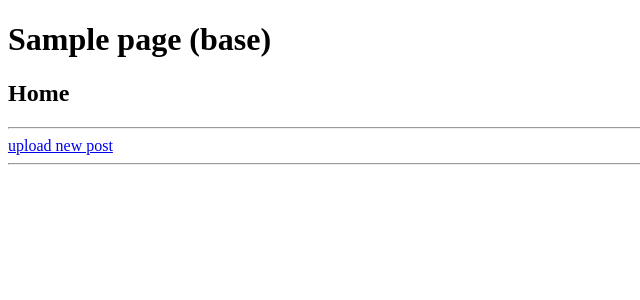
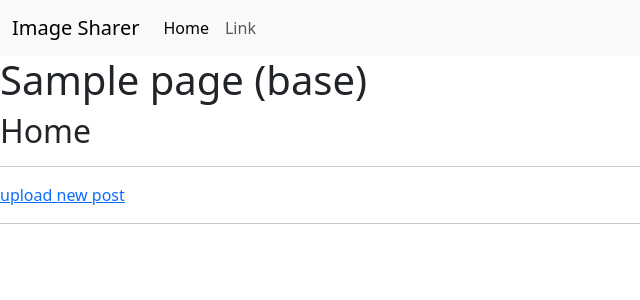
Before and after one commit to tflaten4184/imageshare, a Django app: page / in a window 1280 px wide. Shown: the top 300 px of the page, without its empty margins (0-640 px from the left). Run offline with Django 3.2, Linux system fonts and the light colour scheme; data that the repository does not hold is empty; some libraries are stand-ins or nearby versions.

Commit message:
add navbar and bootstrap

```diff
--- a/imageshare/templates/base.html
+++ b/imageshare/templates/base.html
@@ -5,8 +5,11 @@
     <meta http-equiv="X-UA-Compatible" content="IE=edge">
     <meta name="viewport" content="width=device-width, initial-scale=1.0">
     <title>Image Share</title>
+    <link href="https://cdn.jsdelivr.net/npm/bootstrap@5.3.0-alpha1/dist/css/bootstrap.min.css" rel="stylesheet" integrity="sha384-GLhlTQ8iRABdZLl6O3oVMWSktQOp6b7In1Zl3/Jr59b6EGGoI1aFkw7cmDA6j6gD" crossorigin="anonymous">
 </head>
 <body>
+
+    {% include "navbar.html" %}
 
     <h1>Sample page (base)</h1>
 
```
